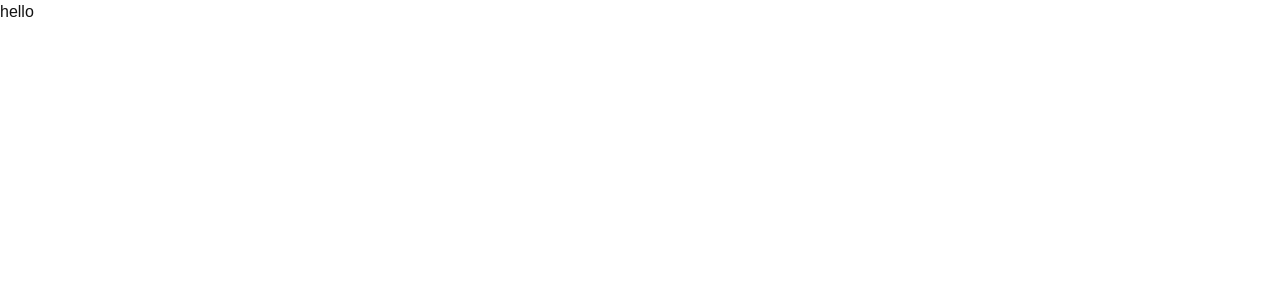
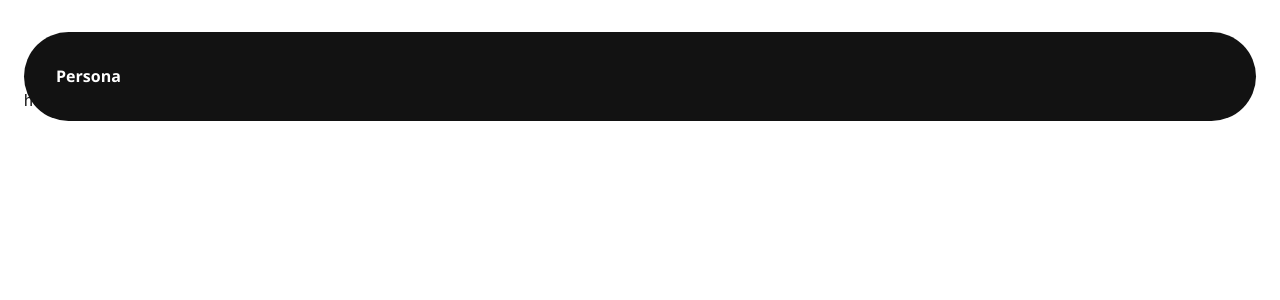
Before and after one commit to PabloRamDev/tenpo-challenge, a Next.js app: page / in a window 1280 px wide. Shown: the top 300 px of the page. Built offline with nearby package versions, Linux system fonts and the light colour scheme.

Commit message:
add lib header-data

```diff
--- a/src/_components/_ui/header.tsx
+++ b/src/_components/_ui/header.tsx
@@ -1,9 +1,18 @@
+import Link from 'next/link'
 import React from 'react'
 
-export default function header() {
+export default function Header() {
   return (
-    <header className='bg-neutral-900 h-3'>
-        <nav></nav>
+    <header className='flex sticky top-8 bg-neutral-900 h-auto p-8 justify-between items-center rounded-full'>
+
+
+        <nav>
+            <ul className='flex items-center justify-center'>
+                <li>
+                    <Link as={"li"} className='text-neutral-0 font-open-sans font-bold' href={"#persona"}>Persona</Link>
+                </li>
+            </ul>
+        </nav>
     </header>
   )
 }
--- /dev/null
+++ b/src/_lib/header-data.ts
@@ -0,0 +1,8 @@
+export const navLinks = [
+    "Persona",
+    "Seguros",
+    "Beneficios",
+    "Nosotros",
+    "Hazte cliente",
+    "Ayuda"
+]
--- a/src/app/layout.tsx
+++ b/src/app/layout.tsx
@@ -2,6 +2,7 @@ import type { Metadata } from "next";
 import { Open_Sans } from "next/font/google";
 import localFont from "next/font/local";
 import "./globals.css";
+import Header from "@/_components/_ui/header";
 
 const openSans = Open_Sans({
   variable: "--font-open-sans",
@@ -37,9 +38,9 @@ export default function RootLayout({
   return (
     <html lang="es-Cl">
       <body
-        className={`flex flex-col ${openSans.variable} ${graphie.variable} antialiased bg-neutral-0 min-h-screen min-w-screen`}
+        className={`flex flex-col ${openSans.variable} ${graphie.variable} antialiased bg-neutral-0 min-h-screen min-w-screen px-6`}
       >
-
+       <Header />
         {children}
       </body>
     </html>
```
